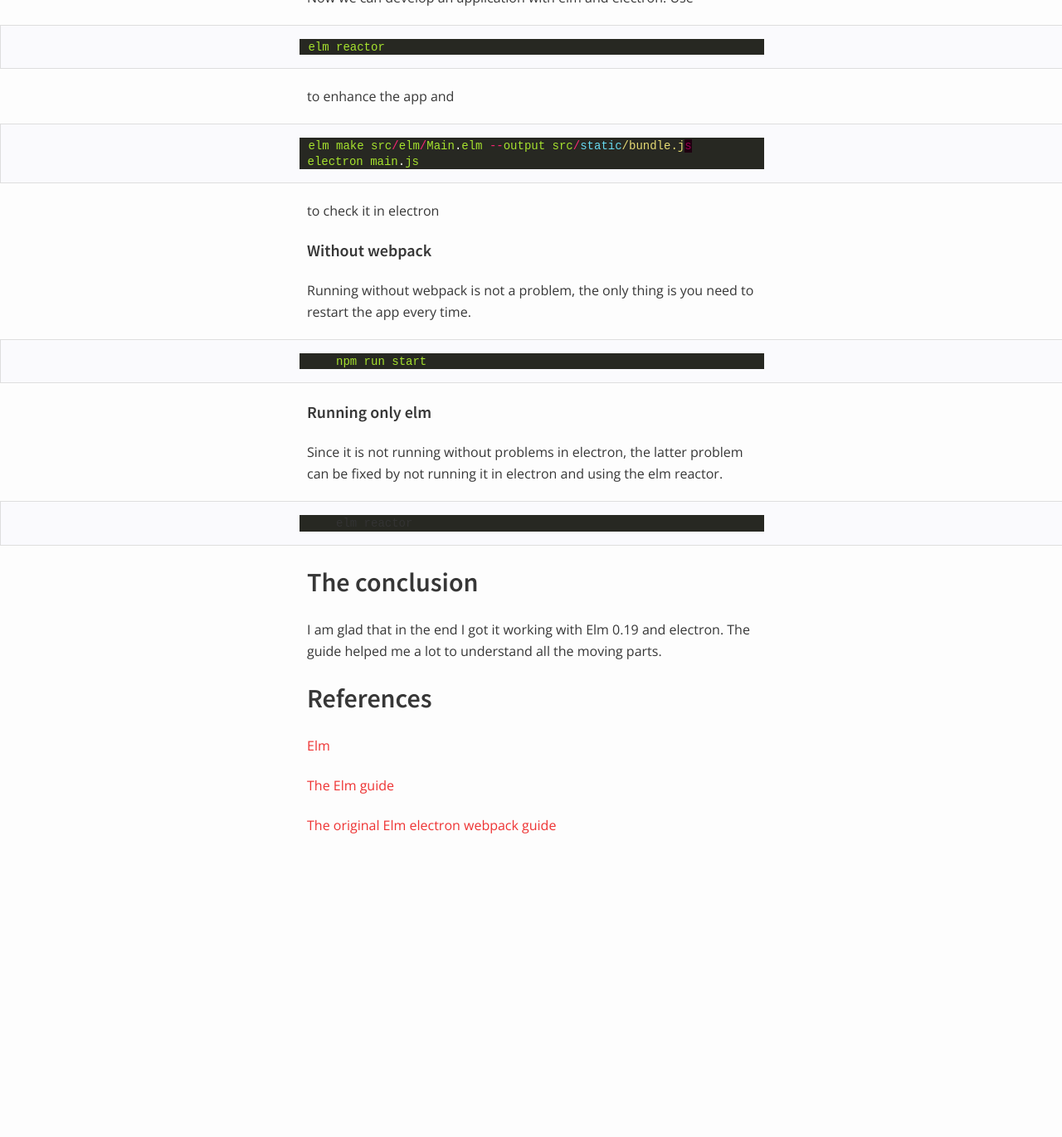
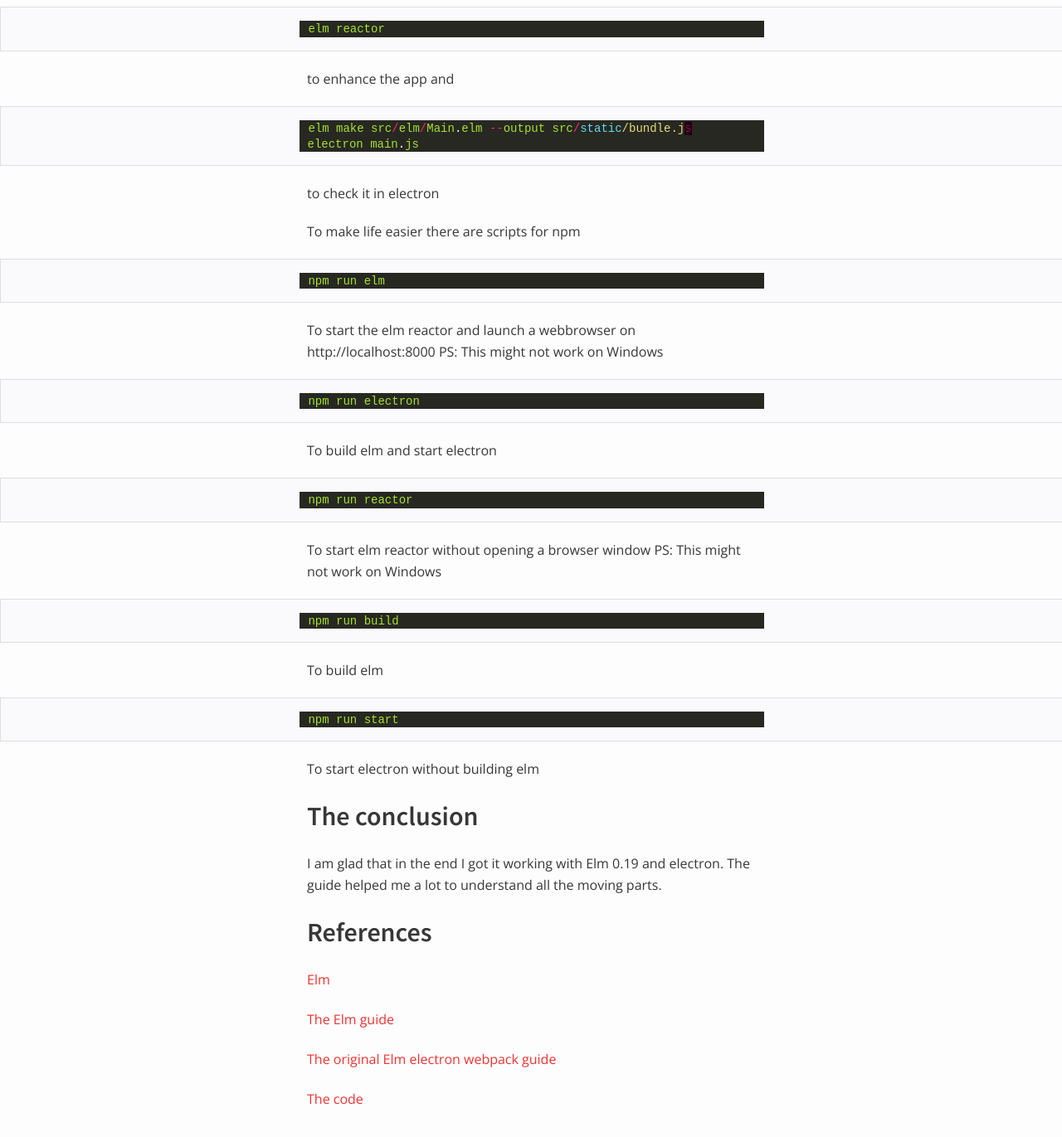
Before and after one commit to tikal86/tikal86.github.io, a Jekyll site: the page built from _posts/2021-09-12-starting-with-elm.md, in a window 1280 px wide and 1400 px high, scrolled down 3342 px. Shown: the top 1371 px of the window at 83% size. Built offline with Jekyll 4.4.1, drawn with Linux system fonts in a browser that asks for light colours; before the commit the page ends 4412 px from its top, so only the background shows below that; some of the changed text lies outside the part shown.

Commit message:
Added npm scripts

```diff
--- a/_posts/2021-09-12-starting-with-elm.md
+++ b/_posts/2021-09-12-starting-with-elm.md
@@ -72,9 +72,8 @@ So apply the change that is posted later. Update the elm.json file to find your
 ],
 {% endhighlight %}
 
-Then fire up electron main.js and it should work. Except is didn't. The browser gave an error
-<figure><pre style="background-color: black;"><code style="background-color: black;color: #66d9ef;border: none;font-size: x-small">
-Uncaught ReferenceError: require is not defined
+Then fire up 'electron main.js' and it should work. Except it didn't. There was a browser error
+<figure><pre style="background-color: black;"><code style="background-color: black;color: #66d9ef;border: none;font-size: x-small">Uncaught ReferenceError: require is not defined
     at index.html:11
 </code></pre></figure>
 This is because of a later version of electron.
@@ -109,17 +108,35 @@ electron main.js
 
 to check it in electron
 
-#### Without webpack
-Running without webpack is not a problem, the only thing is you need to restart the app every time.
+To make life easier there are scripts for npm
+
 {% highlight javascript %}
-    npm run start
+npm run elm
 {% endhighlight %}
+To start the elm reactor and launch a webbrowser on http://localhost:8000
+PS: This might not work on Windows
 
-#### Running only elm
-Since it is not running without problems in electron, the latter problem can be fixed by not running it in electron and using the elm reactor.
-{% highlight bash %}
-    elm reactor
+{% highlight javascript %}
+npm run electron
 {% endhighlight %}
+To build elm and start electron
+
+{% highlight javascript %}
+npm run reactor
+{% endhighlight %}
+To start elm reactor without opening a browser window
+PS: This might not work on Windows
+
+{% highlight javascript %}
+npm run build
+{% endhighlight %}
+To build elm
+
+{% highlight javascript %}
+npm run start
+{% endhighlight %}
+To start electron without building elm
+
 
 ## The conclusion
 I am glad that in the end I got it working with Elm 0.19 and electron. The guide helped me a lot to understand all the moving parts.
@@ -131,3 +148,5 @@ I am glad that in the end I got it working with Elm 0.19 and electron. The guide
 [The Elm guide](https://guide.elm-lang.org/)
 
 [The original Elm electron webpack guide](https://github.com/johnomarkid/elm-electron-webpack)
+
+[The code](https://github.com/tikal86/starting-with-elm.git)
```
